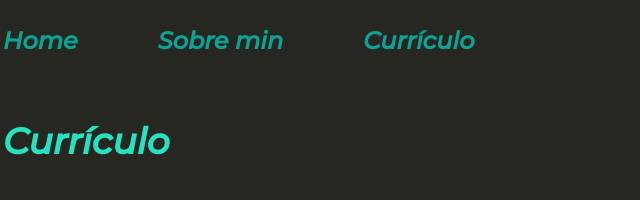
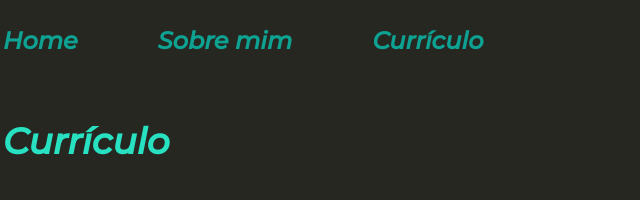
Before and after one commit to duduveras/portifolio, a plain HTML site: page curriculo.html in a window 1280 px wide. Shown: the top 200 px of the page, 189-829 px from the left. Drawn offline with Linux system fonts and the light colour scheme.

Commit message:
Update curriculo.html

```diff
--- a/curriculo.html
+++ b/curriculo.html
@@ -11,7 +11,8 @@
     <header class="cabecalho">
         <nav class="cabecalho__menu">
             <a class="cabecalho__menu__link" href="index.html">Home</a>
-            <a class="cabecalho__menu__link" href="about.html">Sobre min</a>
+            <a class="cabecalho__menu__link" href="about.html">Sobre mim
+            </a>
             <a class="cabecalho__menu__link" href="curriculo.html">Currículo</a>
           </nav>
     </header>
```
